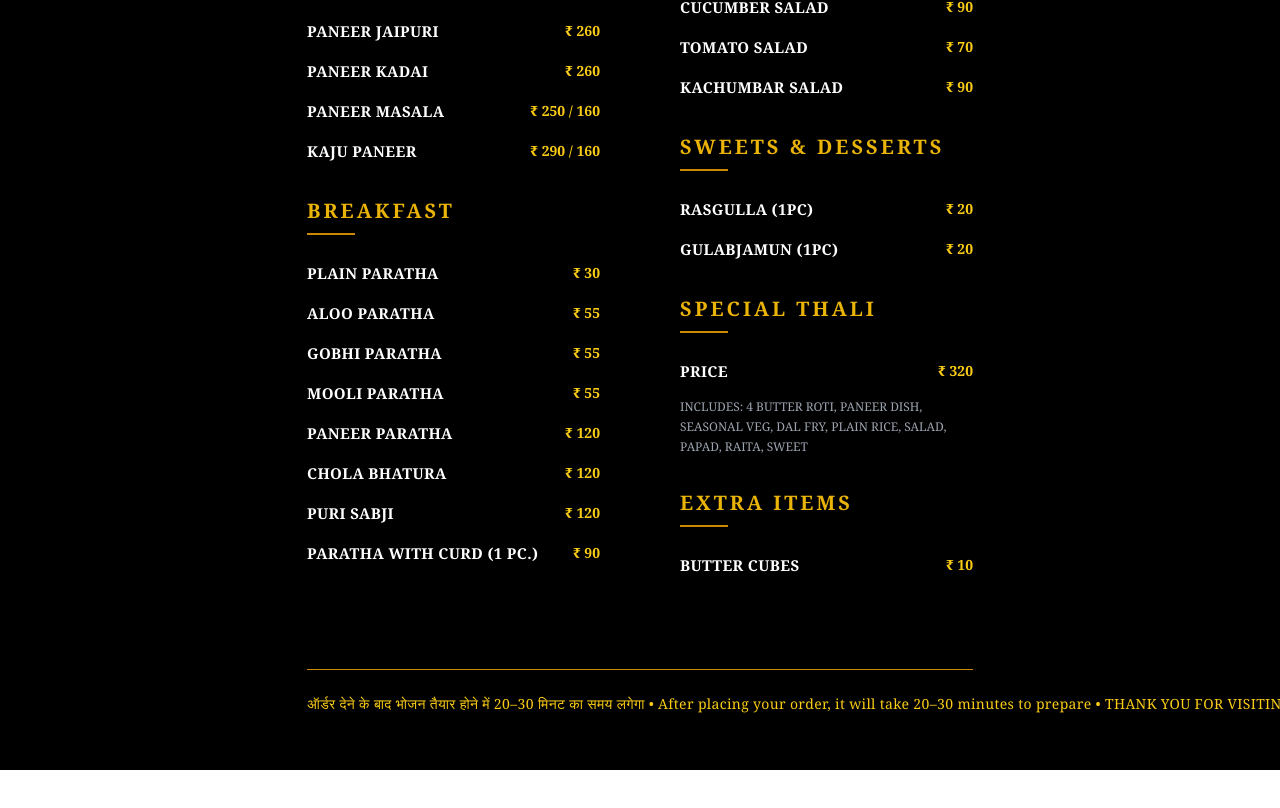
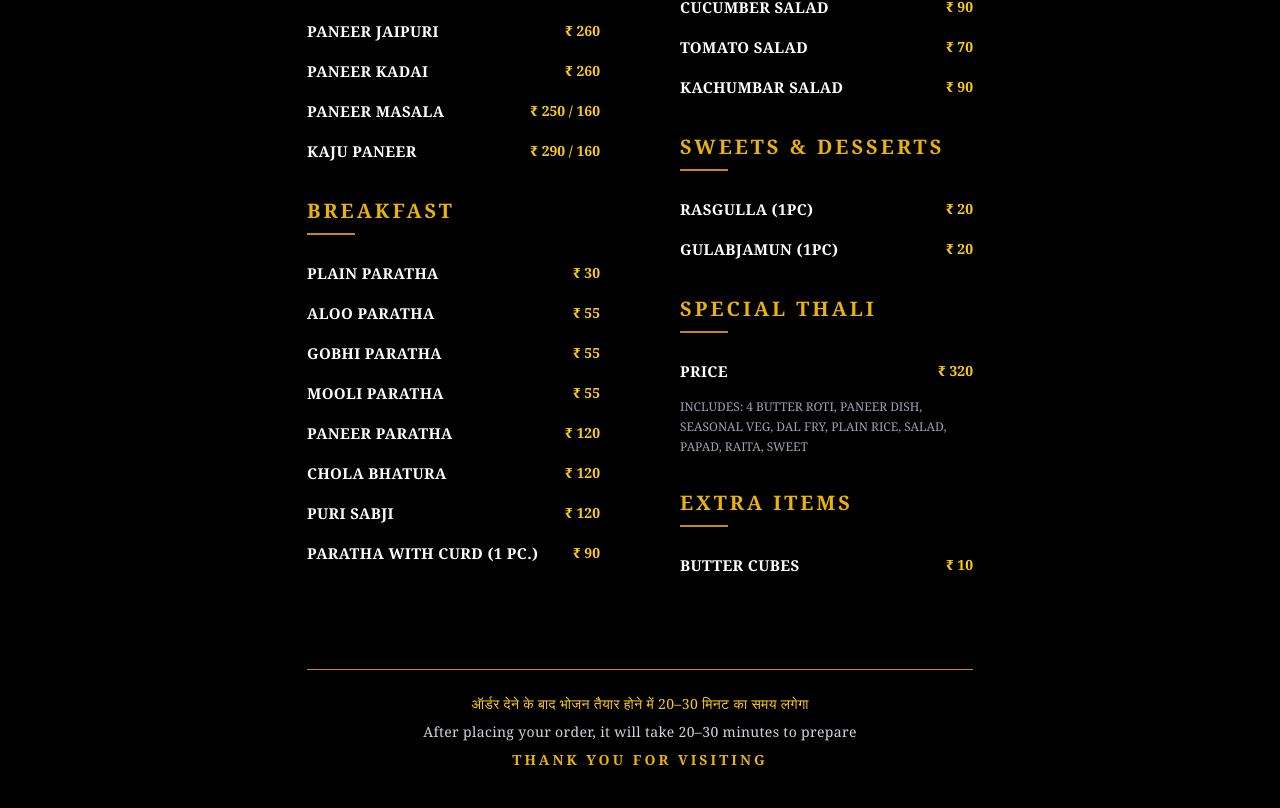
Before and after one commit to choplal/shantidoot-menu, a React (Create React App) app: page / in a window 1280 px wide. Shown: the part 3731-4539 px from the top of the page. Before the commit the page ends 4501 px from the top, so only its background shows below. Built offline with nearby package versions, Linux system fonts and the light colour scheme.

Commit message:
some update

```diff
--- a/src/App.js
+++ b/src/App.js
@@ -254,12 +254,20 @@ export default function App() {
         </div>
 
         {/* Footer */}
-        <div className="text-center mt-16 border-t border-yellow-600 pt-6">
-  <p className="text-yellow-400 text-sm tracking-wide whitespace-nowrap">
-    ऑर्डर देने के बाद भोजन तैयार होने में 20–30 मिनट का समय लगेगा •
-    After placing your order, it will take 20–30 minutes to prepare •
-    THANK YOU FOR VISITING
+       <div className="text-center mt-16 border-t border-yellow-600 pt-6 space-y-2">
+
+  <p className="text-yellow-400 text-sm tracking-wide">
+    ऑर्डर देने के बाद भोजन तैयार होने में 20–30 मिनट का समय लगेगा
   </p>
+
+  <p className="text-gray-300 text-sm tracking-wide">
+    After placing your order, it will take 20–30 minutes to prepare
+  </p>
+
+  <p className="text-yellow-500 text-sm tracking-[3px] uppercase font-semibold">
+    Thank You For Visiting
+  </p>
+
 </div>
       </div>
     </div>
```
